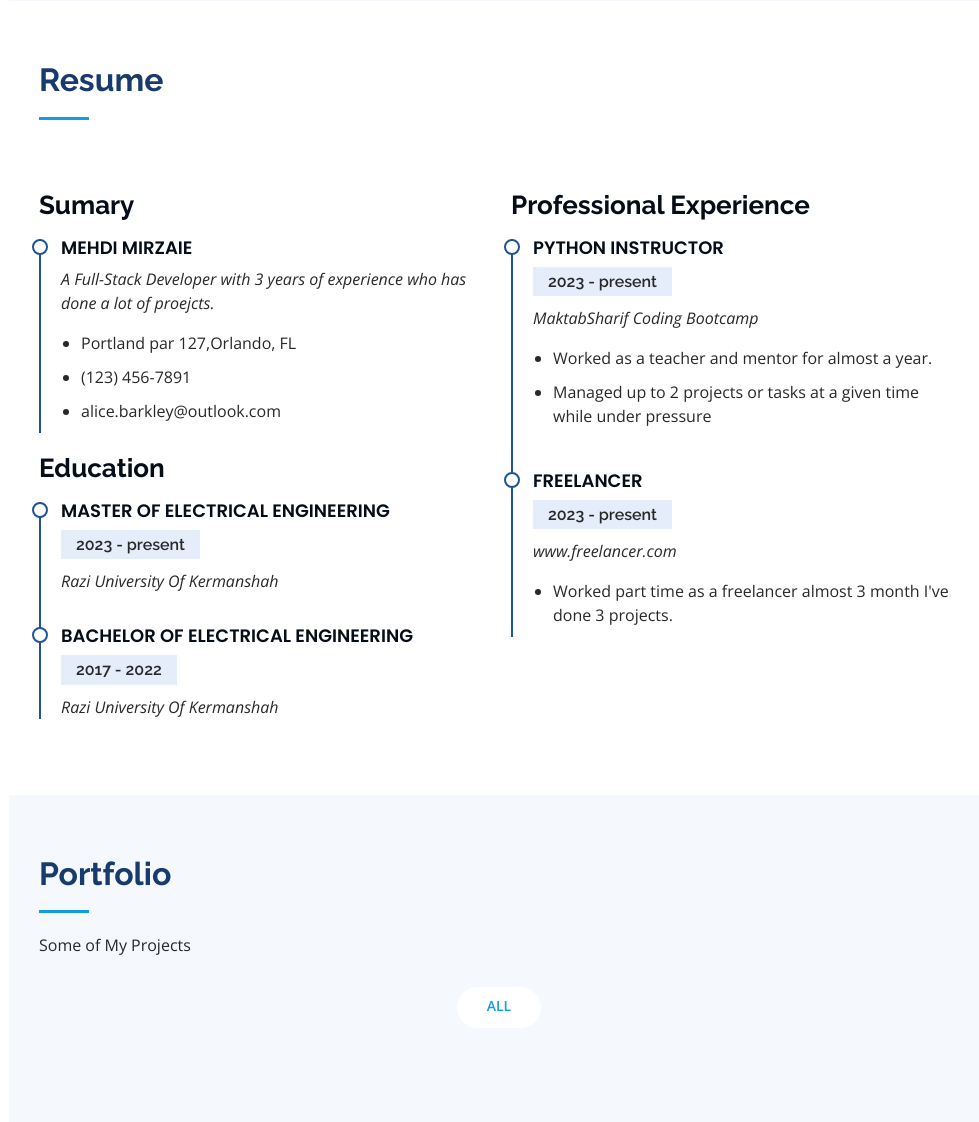
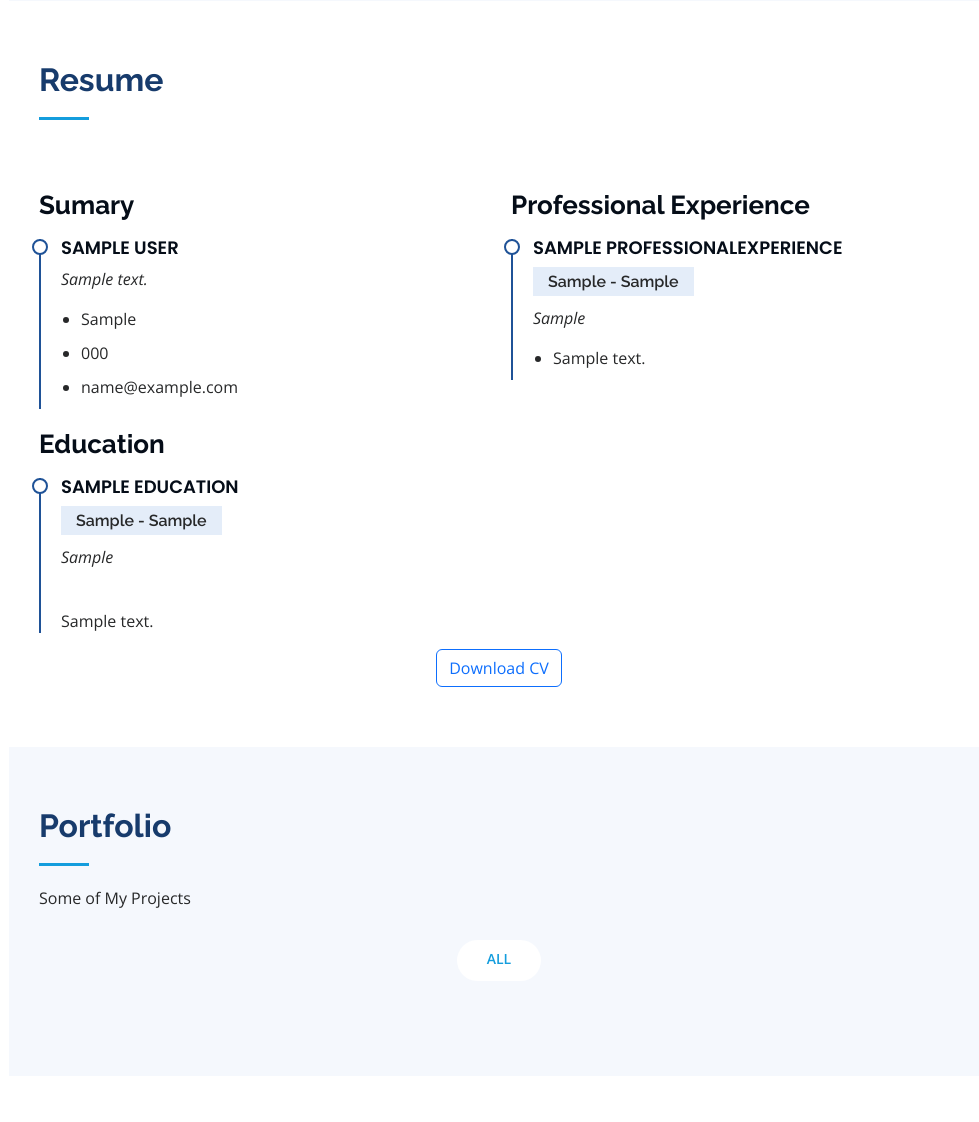
Before and after one commit to mehdi-mirzaie78/PortfolioII, a Django app: page / in a window 1280 px wide. Shown: the part 1999-3121 px from the top of the page, without its empty margins (291-1270 px from the left). Run offline with Django 4.2, Linux system fonts and the light colour scheme; tables that the repository leaves empty hold one stand-in row (values such as "Sample post"); grey boxes marked "Sample" are stand-in pictures; some libraries are stand-ins or nearby versions.

Commit message:
templates | index.html | Modified with Resume section

```diff
--- a/src/templates/index.html
+++ b/src/templates/index.html
@@ -251,57 +251,49 @@
                 <div class="col-lg-6" data-aos="fade-up">
                     <h3 class="resume-title">Sumary</h3>
                     <div class="resume-item pb-0">
-                        <h4>Mehdi Mirzaie</h4>
-                        <p><em>A Full-Stack Developer with 3 years of experience who has done a lot of proejcts.</em>
+                        <h4>{{ user }}</h4>
+                        <p><em>{{ summary.about }}</em>
                         </p>
                         <ul>
-                            <li>Portland par 127,Orlando, FL</li>
-                            <li>(123) 456-7891</li>
-                            <li>alice.barkley@outlook.com</li>
+                            <li>{{ summary.location }}</li>
+                            <li>{{ summary.phone_number }}</li>
+                            <li>{{ summary.email }}</li>
                         </ul>
                     </div>
 
                     <h3 class="resume-title">Education</h3>
+                    {% for education in educations %}
                         <div class="resume-item">
-                        <h4>Master of Electrical Engineering</h4>
-                        <h5>2023 - present</h5>
-                        <p><em>Razi University Of Kermanshah</em></p>
+                            <h4>{{ education.title }}</h4>
+                            <h5>{{ education.start_year }} - {{ education.end_year }}</h5>
+                            <p><em>{{ education.institution }}</em></p>
+                            {% if education.description %}
+                                <br>
+                                <p>{{ education.description }}</p>
+                            {% endif %}
+                        </div>
+                    {% endfor %}
 
-                    </div>
-                    <div class="resume-item">
-                        <h4>Bachelor of Electrical Engineering</h4>
-                        <h5>2017 - 2022</h5>
-                        <p><em>Razi University Of Kermanshah</em></p>
-                    </div>
                 </div>
                 <div class="col-lg-6" data-aos="fade-up" data-aos-delay="100">
                     <h3 class="resume-title">Professional Experience</h3>
+                    {% for experience in professional_experiences %}
                         <div class="resume-item">
-                        <h4>Python Instructor</h4>
-                        <h5>2023 - present</h5>
-                        <p><em>MaktabSharif Coding Bootcamp</em></p>
+                            <h4>{{ experience.title }}</h4>
+                            <h5>{{ experience.start_year }} - {{ experience.end_year }}</h5>
+                            <p><em>{{ experience.organization }}</em></p>
                             <ul>
-                            <li>Worked as a teacher and mentor for almost a year.
-                            </li>
-                            <li>Managed up to 2 projects or tasks at a given time while under pressure</li>
-
+                                {% for item in experience.items.all %}
+                                    <li>{{ item.description }}</li>
+                                {% endfor %}
                             </ul>
                         </div>
-                    <div class="resume-item">
-                        <h4>Freelancer</h4>
-                        <h5>2023 - present</h5>
-                        <p><em>www.freelancer.com</em></p>
-                        <ul>
-                            <li>Worked part time as a freelancer almost 3 month I've done 3 projects.</li>
-
-
-                        </ul>
+                    {% endfor %}
                 </div>
-
-
+                <div class="text-center" data-aos="fade-up" data-aos-delay="100">
+                    <a class="btn btn-outline-primary" href="{% url 'download_cv' %}">Download CV</a>
                 </div>
             </div>
-
         </div>
     </section><!-- End Resume Section -->
 
```
Lines whose indentation alone changed are shown as unchanged.
